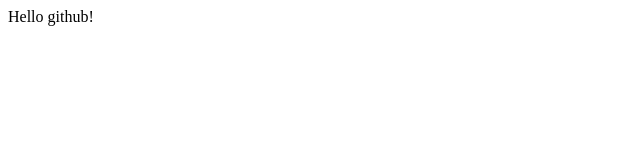
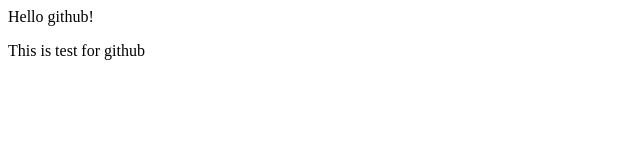
Before and after one commit to bdnmnm/hellogithub, a plain HTML site: page Test.html in a window 1280 px wide. Shown: the whole page, without its empty margins (0-640 px from the left). Drawn offline with Linux system fonts and the light colour scheme.

Commit message:
テスト
developにコミット
日本語いけるかな？

```diff
--- a/Test.html
+++ b/Test.html
@@ -1,5 +1,6 @@
 <html>
 <body>
   <p>Hello github!</p>
+  <p>This is test for github</p>
 </body>
 </html>
```
